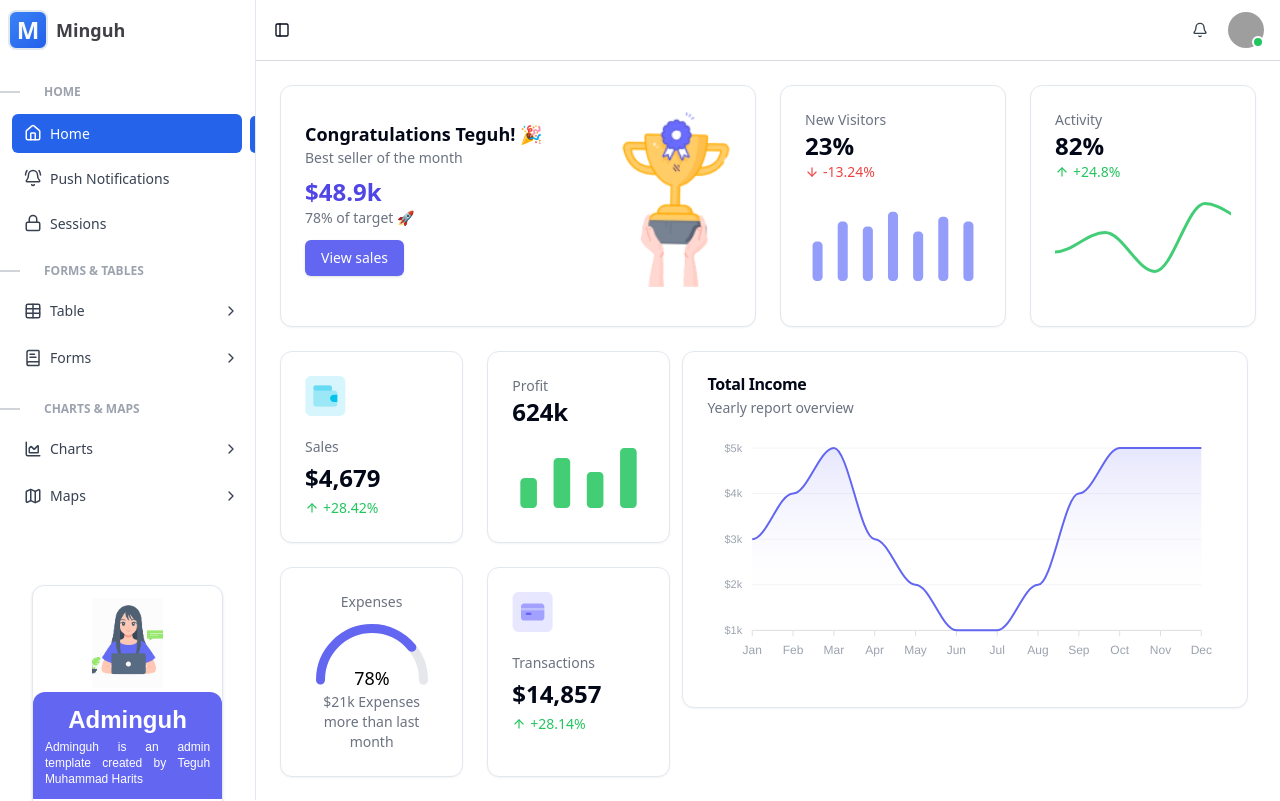
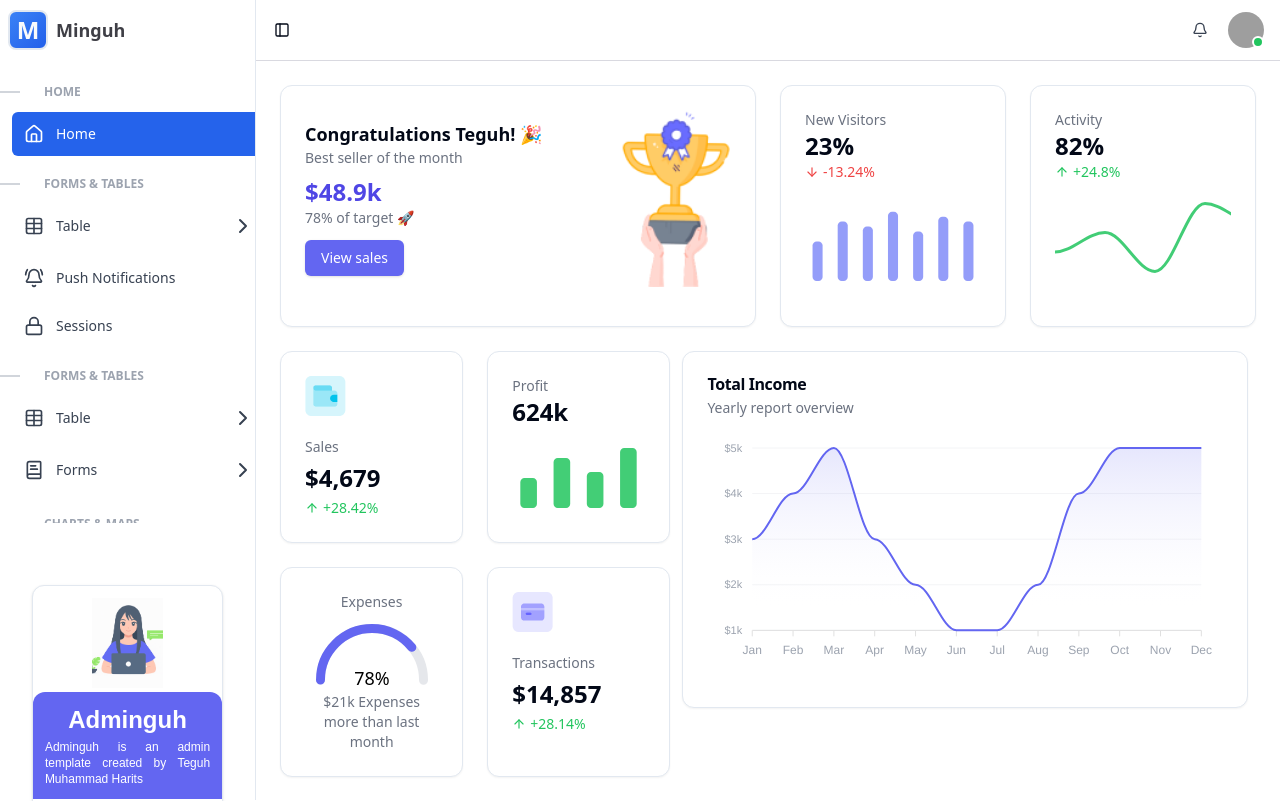
Before and after one commit to aiguh97/react-vite-shadcn-template, a React (Vite) app: page / in a window 1280 px wide. Built offline with nearby package versions, Linux system fonts and the light colour scheme; grey boxes are pictures that could not be loaded; a web font is replaced by a local one.

Commit message:
fixing css

```diff
--- a/src/components/Asidebar.jsx
+++ b/src/components/Asidebar.jsx
@@ -48,9 +48,13 @@ const IconSubmenu = ({ isSubActive }) => {
 const Asidebar = () => {
   const location = useLocation();
  const { open } = useSidebar();
-  const [openMenus, setOpenMenus] = useState({});
+const [openMenu, setOpenMenu] = useState(null);
+
+
+
 
   const items = [
+
     {
       name: "Home",
       menu: [
@@ -59,6 +63,31 @@ const Asidebar = () => {
           url: "/",
           icon: Home,
         },
+      ],
+      submenu:[]
+    },
+     {
+      name: "FORMS & TABLES",
+      menu: [
+        {
+          title: "Table",
+          url: "/tables",
+          icon: Table,
+          submenu: [
+            {
+              title: "Table Standard",
+              url: "/tables/standard",
+              icon: IconSubmenu,
+            },
+            { title: "Table Shadcn", url: "/tables/shadcn", icon: IconSubmenu },
+            {
+              title: "Table Shadcn D&D",
+              url: "/tables/shadcn/drag-n-drop",
+              icon: IconSubmenu,
+            },
+          ],
+        },
+
       ],
     },
     {
@@ -132,7 +161,6 @@ const Asidebar = () => {
               icon: IconSubmenu,
             },
             { title: "Chart JS", url: "/charts/chartjs", icon: IconSubmenu },
-
           ],
         },
         {
@@ -170,13 +198,13 @@ const Asidebar = () => {
   useEffect(() => {
     items.forEach((item) => {
       if (item.submenu?.some((sub) => sub.url === location.pathname)) {
-        setOpenMenus((prev) => ({ ...prev, [item.title]: true }));
+        setOpenMenu((prev) => ({ ...prev, [item.title]: true }));
       }
     });
   }, [location.pathname]);
 
   const toggleMenu = (title) => {
-    setOpenMenus((prev) => {
+    setOpenMenu((prev) => {
       // Kalau menu yang diklik sudah terbuka, tutup semuanya
       if (prev[title]) {
         return {};
@@ -216,11 +244,9 @@ const Asidebar = () => {
                {group.menu.map((item) => {
   const isActive =
     location.pathname === item.url ||
-                      item.submenu?.some(
-                        (sub) => sub.url === location.pathname
-                      );
+    item.submenu?.some((sub) => sub.url === location.pathname);
 
-                    const isOpen = openMenus[item.title] || false;
+  const isOpen = openMenu === item.title;
 
   return (
     <SidebarMenuItem key={item.title}>
@@ -229,85 +255,58 @@ const Asidebar = () => {
           <button
             onClick={() => open && toggleMenu(item.title)}
             className={`flex items-center ${
-      open ? "gap-2 px-3" : "justify-center px-0"
-    } py-3 w-full rounded-md transition-colors ml-3 ${
+              open ? "gap-2 px-3" : "justify-center"
+            } py-3 w-full rounded-md ml-3 transition-colors ${
               isActive
-        ? "bg-primary text-white font-medium hover:!bg-primary hover:!text-white"
-        : "text-gray-700 hover:bg-transparent"
+                ? "bg-primary text-white"
+                : "text-gray-700"
             }`}
-    style={{ height: 39 }}
           >
-
-                             <div className="flex items-center gap-2">
             <item.icon size={18} />
 
             {open && (
               <>
                 <span>{item.title}</span>
-      <div className="absolute right-4">
-        {isOpen ? <ChevronDown size={16} /> : <ChevronRight size={16} />}
+                <div className="ml-auto">
+                  {isOpen ? <ChevronDown /> : <ChevronRight />}
                 </div>
               </>
             )}
-</div>
-
-                              <div
-                                className={`${
-                                  isActive && open ? "bg-primary" : ""
-                                } absolute w-[5px] right-0 top-0 rounded-tl-md rounded-bl-md`}
-                                style={{ height: "38px" }}
-                              />
           </button>
         ) : (
           <Link
             to={item.url}
-                              className={`mt-0.5 flex items-center gap-2 px-3 py-2 w-full rounded-md transition-colors max-w-[90%] ml-3 ${
+            className={`flex items-center gap-2 px-3 py-2 ml-3 rounded-md ${
               isActive
-                                  ? "bg-primary text-white font-medium hover:!bg-primary hover:!text-white"
-                                  : "text-gray-700 hover:bg-transparent"
+                ? "bg-primary text-white"
+                : "text-gray-700"
             }`}
-                              style={{ height: 39 }}
           >
-                              <div className="flex flex-row gap-2">
             <item.icon size={18} />
             {open && <span>{item.title}</span>}
-                              </div>
-                              {open && (
-                                <div
-                                  className={`${
-                                    isActive ? "bg-primary" : ""
-                                  } absolute w-[5px] h-[90%] right-0 top-1 rounded-tl-md rounded-bl-md`}
-                                />
-                              )}
           </Link>
         )}
       </SidebarMenuButton>
 
-                        {/* Submenu */}
+      {/* SUBMENU */}
       {item.submenu && open && (
         <div
-                            className={`ml-[9px] mt-1 space-y-1 overflow-hidden transition-all duration-300 ease-in-out ${
-                              isOpen
-                                ? "max-h-40 opacity-100"
-                                : "max-h-0 opacity-0"
+          className={`ml-6 mt-1 transition-all overflow-hidden ${
+            isOpen ? "max-h-40 opacity-100" : "max-h-0 opacity-0"
           }`}
         >
           {item.submenu.map((sub) => {
             const isSubActive = location.pathname === sub.url;
             return (
-                                <Link
-                                  key={sub.title}
-                                  to={sub.url}
-                                  className="block text-sm px-5"
-                                >
+              <Link key={sub.title} to={sub.url}>
                 <div
-                                    className={`flex items-center gap-2 py-2 px-3 rounded-md transition-colors ${
+                  className={`flex items-center gap-2 px-3 py-2 rounded-md ${
                     isSubActive
-                                        ? "bg-blue-100 text-blue-600 font-medium"
+                      ? "bg-blue-100 text-blue-600"
                       : "text-gray-600"
                   }`}
                 >
-                                    <sub.icon isSubActive={isSubActive} />
+                  <IconSubmenu isSubActive={isSubActive} />
                   {sub.title}
                 </div>
               </Link>
@@ -318,6 +317,7 @@ const Asidebar = () => {
     </SidebarMenuItem>
   );
 })}
+
                 </React.Fragment>
               ))}
             </SidebarMenu>
@@ -326,7 +326,7 @@ const Asidebar = () => {
       </SidebarContent>
 
       {open && <MinguhCard />}
-      <SidebarRail />
+      {/* <SidebarRail /> */}
     </Sidebar>
   );
 };
```
Lines whose indentation alone changed are shown as unchanged.
